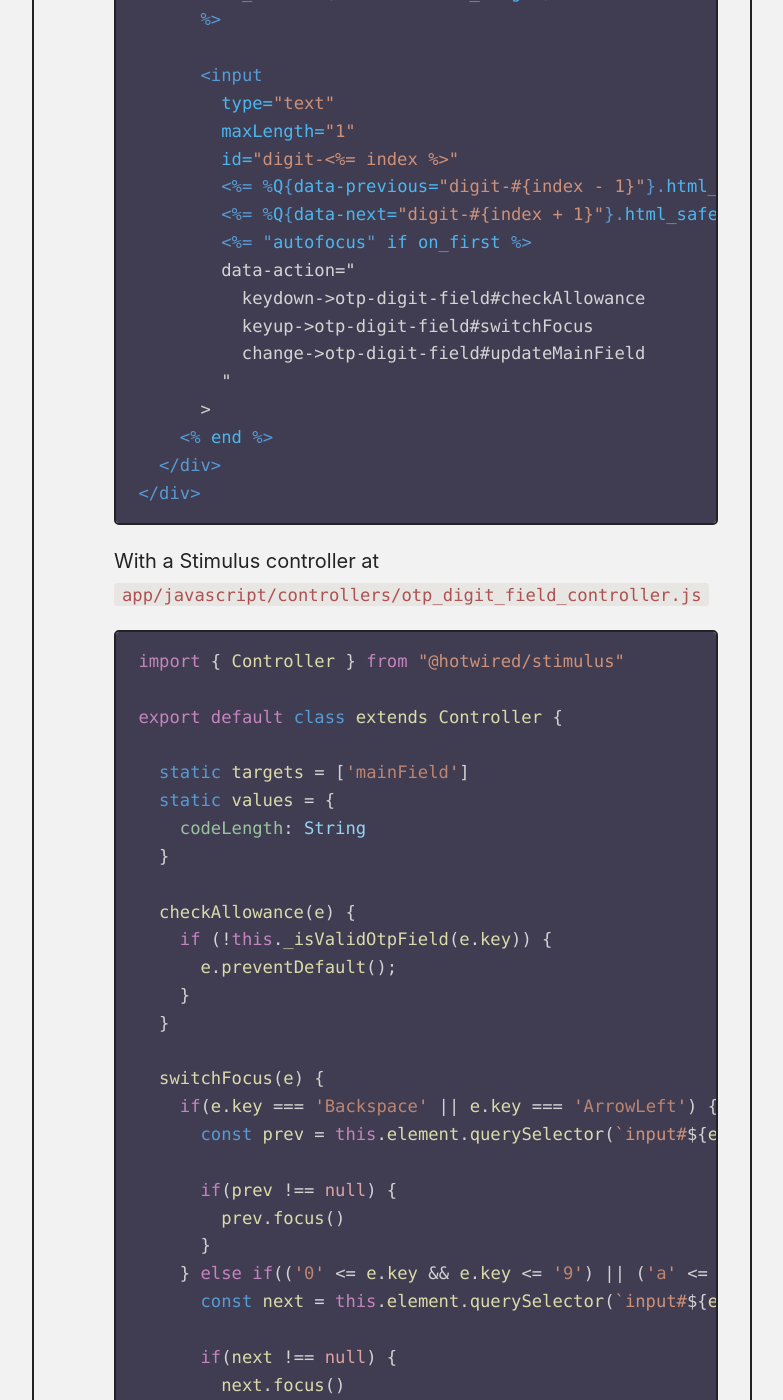
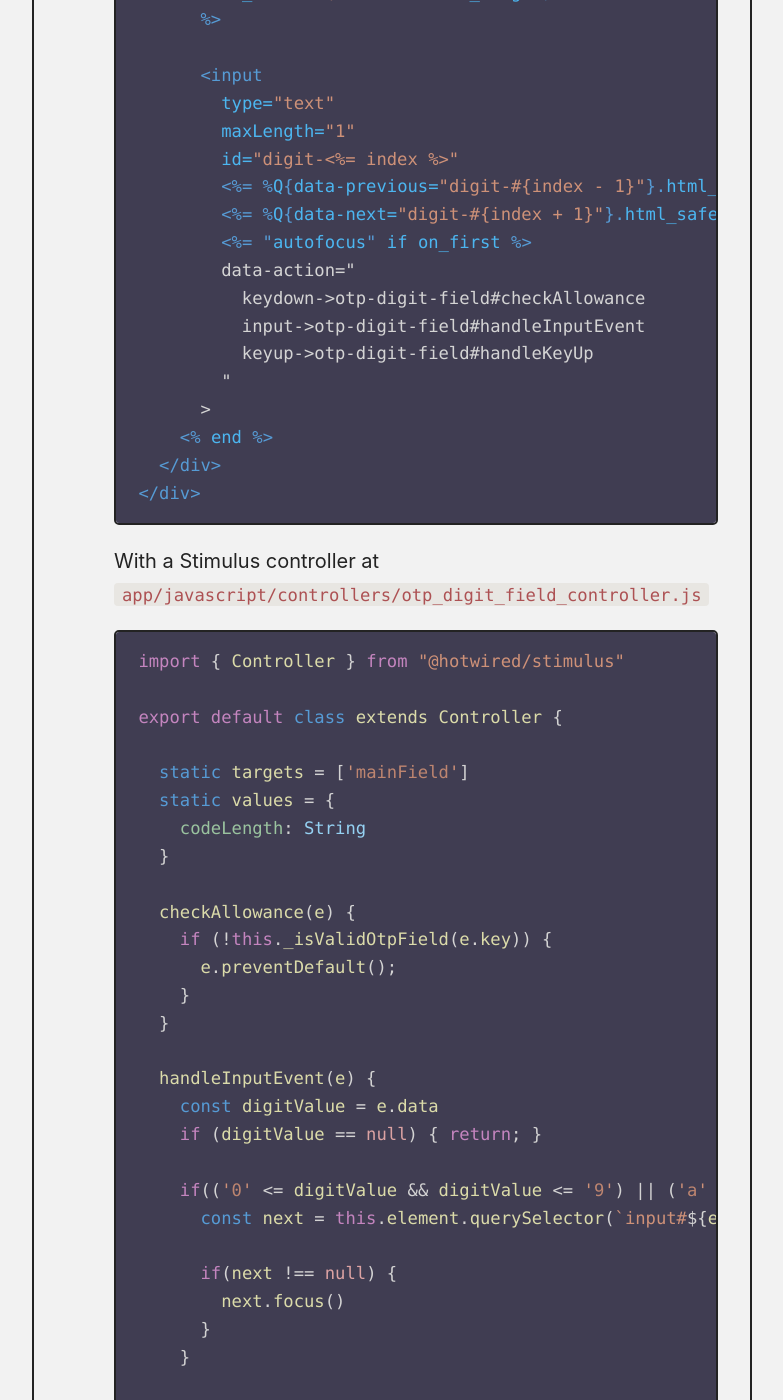
Before and after one commit to rubygemsguide/rubygemsguide, a Jekyll site: the page built from _posts/2021-12-30-how-to-implement-otp-two-factor-authentication-in-rails-6-1-with-devise-two-factor.markdown, in a window 1280 px wide and 1400 px high, scrolled down 11911 px. Shown: the whole window, without its empty margins (248-1031 px from the left). Built offline with Jekyll 4.4.1, drawn with Linux system fonts in a browser that asks for light colours; some of the changed text lies outside the part shown.

Commit message:
Fix two issues
- Submit OTP field on press enter
- Fix field ignore issue when type very quickly

````diff
--- a/_posts/2021-12-30-how-to-implement-otp-two-factor-authentication-in-rails-6-1-with-devise-two-factor.markdown
+++ b/_posts/2021-12-30-how-to-implement-otp-two-factor-authentication-in-rails-6-1-with-devise-two-factor.markdown
@@ -387,8 +387,8 @@
            <%= "autofocus" if on_first %>
            data-action="
              keydown->otp-digit-field#checkAllowance
-             keyup->otp-digit-field#switchFocus
-             change->otp-digit-field#updateMainField
+             input->otp-digit-field#handleInputEvent
+             keyup->otp-digit-field#handleKeyUp
            "
          >
        <% end %>
@@ -414,23 +414,40 @@
        }
      }
 
-     switchFocus(e) {
+     handleInputEvent(e) {
+       const digitValue = e.data
+       if (digitValue == null) { return; }
+
+       if(('0' <= digitValue && digitValue <= '9') || ('a' <= digitValue && digitValue <= 'z')) {
+         const next = this.element.querySelector(`input#${e.currentTarget.dataset.next}`)
+
+         if(next !== null) {
+           next.focus()
+         }
+       }
+
+       this._updateMainField()
+     }
+
+     handleKeyUp(e) {
        if(e.key === 'Backspace' || e.key === 'ArrowLeft') {
          const prev = this.element.querySelector(`input#${e.currentTarget.dataset.previous}`)
 
          if(prev !== null) {
            prev.focus()
          }
-       } else if(('0' <= e.key && e.key <= '9') || ('a' <= e.key && e.key <= 'z') || e.key === 'ArrowRight') {
+       } else if(e.key === 'ArrowRight') {
          const next = this.element.querySelector(`input#${e.currentTarget.dataset.next}`)
 
          if(next !== null) {
            next.focus()
          }
+       } else if(e.key === 'Enter' && this._allFieldsAreFilled()) {
+         this.mainFieldTarget.form.submit()
        }
      }
 
-     updateMainField(e) {
+     _updateMainField() {
        let otpCode = ''
        for (var i = 1; i < (Number(this.codeLengthValue) + 1); i += 1) {
          otpCode += this.element.querySelector(`input#digit-${i}`).value
@@ -447,8 +464,11 @@
                ('a' <= key && key <= 'z');
      }
 
+     _allFieldsAreFilled() {
+       return this.mainFieldTarget.value.length === Number(this.codeLengthValue)
+     }
+
    }
-
    ```
 
 7. Add CSS for OTP digit field at `app/assets/stylesheets/two_factor_authentication.scss`
````
